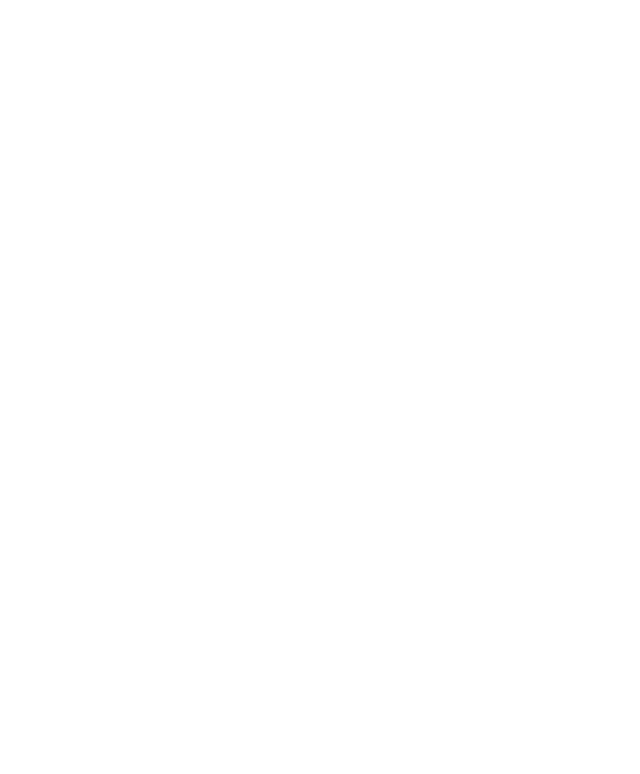
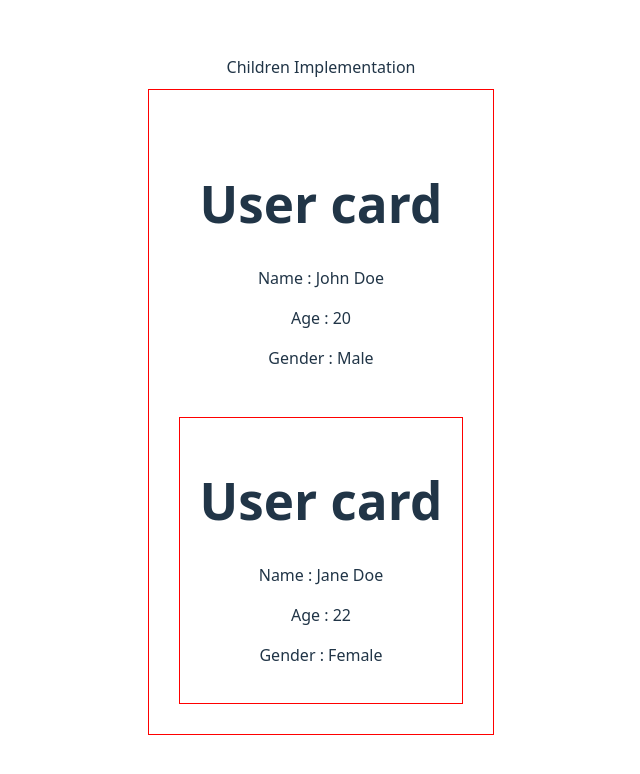
Before and after one commit to DEV-AK-Singh/React-19, a React (Vite) app in the folder react-app-v1/: page / in a window 1280 px wide. Shown: the top 774 px of the page, without its empty margins (319-959 px from the left). Built offline with nearby package versions, Linux system fonts and the light colour scheme.

Commit message:
done props implementation

```diff
--- a/react-app-v1/src/App.jsx
+++ b/react-app-v1/src/App.jsx
@@ -4,6 +4,25 @@
 import "./App.css";
 import Header from "./components/Header";
 import Footer from "./components/Footer";
+
+const User = ({name, age, gender, color}) => {
+  return (
+    <div style={{border: `1px solid ${color}`, margin: '10px', padding: '20px'}}>
+      <h1>User card</h1>
+      <p>Name : {name}</p>
+      <p>Age : {age}</p>
+      <p>Gender : {gender}</p>
+    </div>
+  );
+};
+
+const ChildProps = ({children, color}) => {
+  return (
+    <div style={{border: `1px solid ${color}`, margin: '10px', padding: '20px'}}>
+      {children}
+    </div>
+  );
+};
 
 function App() {
   // let count = 0
@@ -38,6 +57,16 @@
         <button onClick={() => setCount(count + 1)}>
           Increase
         </button> */}
+
+        {/* Props Implementation    */}
+        {/* <User name="John Doe" age="20" gender="Male" color={"white"}/>
+        <User name="Jane Doe" age="22" gender="Female" color={"red"}/> */}
+
+        Children Implementation
+        <ChildProps color="red">
+          <User name="John Doe" age="20" gender="Male" color={"white"}/>
+          <User name="Jane Doe" age="22" gender="Female" color={"red"}/>
+        </ChildProps>
       </div>
     </>
   );
```
